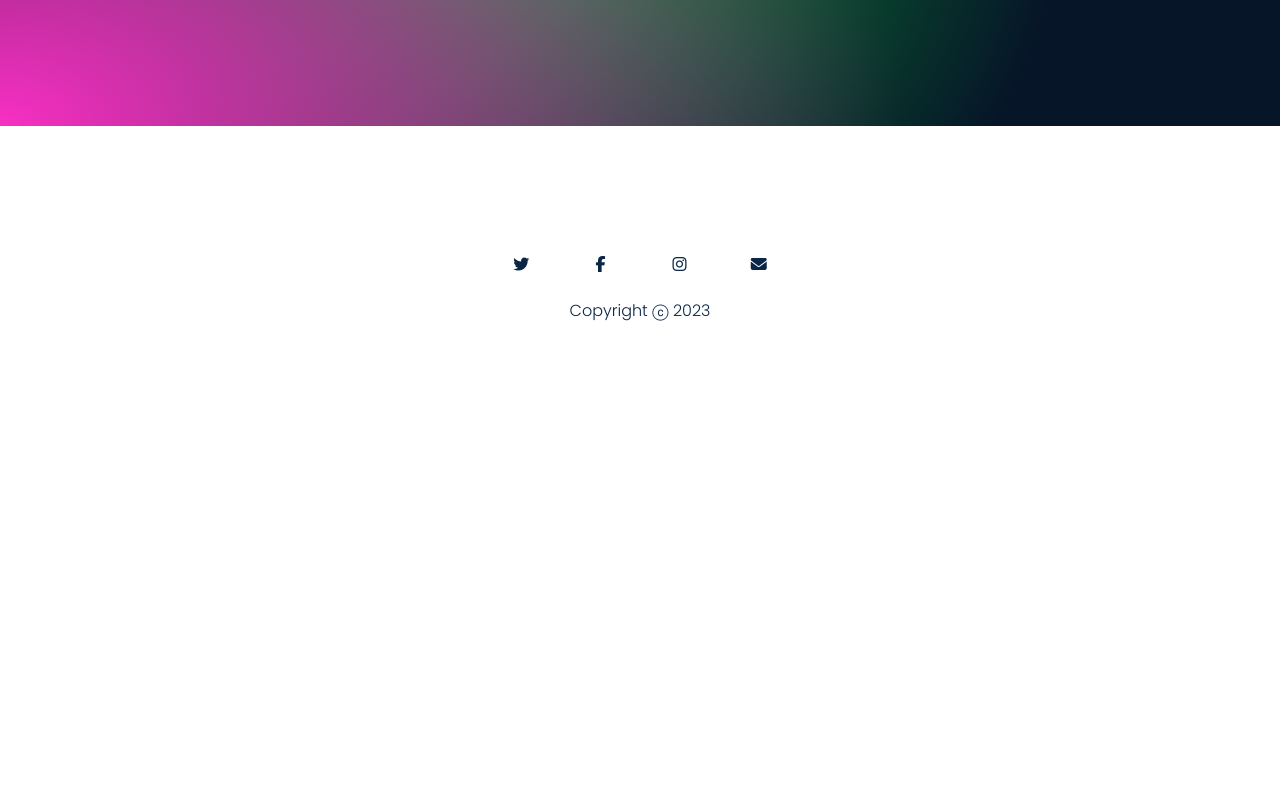
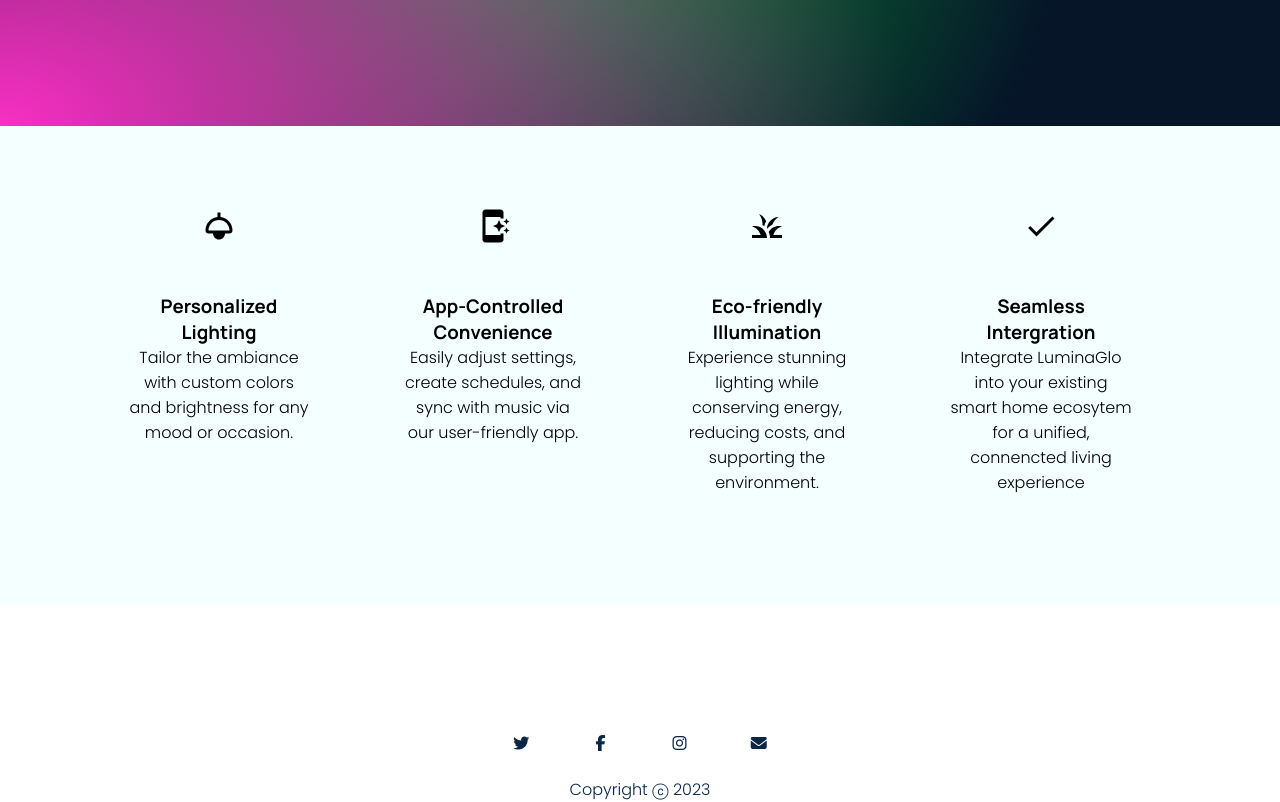
Before and after one commit to SammyG951/LuminaGlo-site, a React (Create React App) app: page / in a window 1280 px wide. Shown: the part 700-1502 px from the top of the page. Before the commit the page ends 1154 px from the top, so only its background shows below. Built offline with nearby package versions, Linux system fonts and the light colour scheme.

Commit message:
Added Feature Section

```diff
--- a/public/styles.css
+++ b/public/styles.css
@@ -71,6 +71,13 @@ footer {
     top: 18%;
 }
 
+#features {
+    background-color: var(--clr-tertiary);
+    position: relative;
+    z-index: 1;
+    padding: 7% 10%;
+}
+
 .align-end {
     text-align: end;
 }
@@ -80,3 +87,13 @@ footer {
     justify-content: center;
     align-items: center;
 }
+
+.feature-partial {
+    text-align: center;
+    padding: 20px;
+}
+
+.feature-icon {
+    margin-bottom: 50px;
+    transform: scale(1.5);
+}
--- a/src/components/App.jsx
+++ b/src/components/App.jsx
@@ -1,11 +1,13 @@
 import React from "react";
 import Title from "./title/Title";
 import Footer from "./Footer";
+import Features from "./features/Features";
 
 function App(){
     return(
         <div>
             <Title />
+            <Features />
             <Footer />
         </div>
     );
--- a/src/components/Footer.jsx
+++ b/src/components/Footer.jsx
@@ -10,16 +10,16 @@ function Footer() {
             <Box>
                 <Grid container spacing={3}>
                     <Grid item xs={3}>
-                        <i class="social-icon fa-brands fa-twitter"></i>
+                        <i className="social-icon fa-brands fa-twitter"></i>
                     </Grid>
                     <Grid item xs={3}>
-                        <i class="social-icon fa-brands fa-facebook-f"></i>
+                        <i className="social-icon fa-brands fa-facebook-f"></i>
                     </Grid>
                     <Grid item xs={3}>
-                        <i class="social-icon fa-brands fa-instagram"></i>
+                        <i className="social-icon fa-brands fa-instagram"></i>
                     </Grid>
                     <Grid item xs={3}>
-                        <i class="social-icon fa-solid fa-envelope"></i>
+                        <i className="social-icon fa-solid fa-envelope"></i>
                     </Grid>
                     <Grid item xs={12}>
                         <p>Copyright ⓒ {year}</p>
--- /dev/null
+++ b/src/components/features/Features.jsx
@@ -0,0 +1,60 @@
+import React from "react";
+import SingleFeature from "./SingleFeature";
+import Box from "@mui/material/Box";
+import Grid from "@mui/material/Grid";
+import LightIcon from '@mui/icons-material/Light';
+import AppShortcutIcon from '@mui/icons-material/AppShortcut';
+import GrassIcon from '@mui/icons-material/Grass';
+import CheckIcon from '@mui/icons-material/Check';
+
+function Features() {
+
+    const features = [
+        {
+            title: 'Personalized Lighting',
+            description: 'Tailor the ambiance with custom colors and brightness for any mood or occasion.',
+            icon: <LightIcon />
+        },
+        {
+            title: 'App-Controlled Convenience',
+            description: 'Easily adjust settings, create schedules, and sync with music via our user-friendly app.',
+            icon: <AppShortcutIcon />
+        },
+        {
+            title: 'Eco-friendly Illumination',
+            description: 'Experience stunning lighting while conserving energy, reducing costs, and supporting the environment.',
+            icon: <GrassIcon />
+        },
+        {
+            title: 'Seamless Intergration',
+            description: 'Integrate LuminaGlo into your existing smart home ecosytem for a unified, connencted living experience',
+            icon: <CheckIcon />
+        }
+    ]
+
+    console.log(features);
+
+    return(
+        <div id="features">
+            <Box>
+                <Grid container spacing={9}>
+                    {features.length > 0 && (
+                        features.map((featureItem, index) => {
+                            return(
+                                <SingleFeature
+                                    key={index}
+                                    title={featureItem.title}
+                                    description={featureItem.description}
+                                    icon={featureItem.icon}
+                                />
+                            );
+                        })
+                    )}
+                </Grid>
+            </Box>
+        </div>
+    );
+
+}
+
+export default Features;
--- /dev/null
+++ b/src/components/features/SingleFeature.jsx
@@ -0,0 +1,18 @@
+import React from "react";
+import Grid from "@mui/material/Grid";
+
+function SingleFeature(props){
+    return(
+        <Grid item xs={3} className="feature-partial">
+            <div>
+                <div className="feature-icon">
+                    {props.icon}
+                </div>
+                <h3>{props.title}</h3>
+                <p>{props.description}</p>
+            </div>
+        </Grid>
+    );
+}
+
+export default SingleFeature;
```
